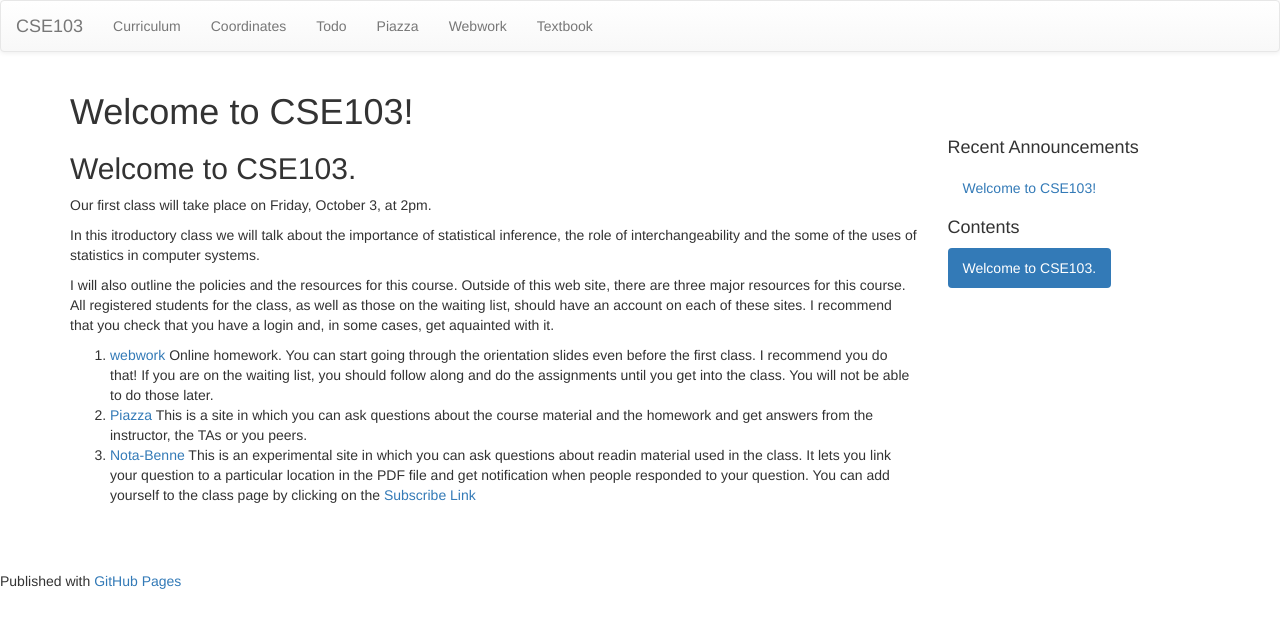
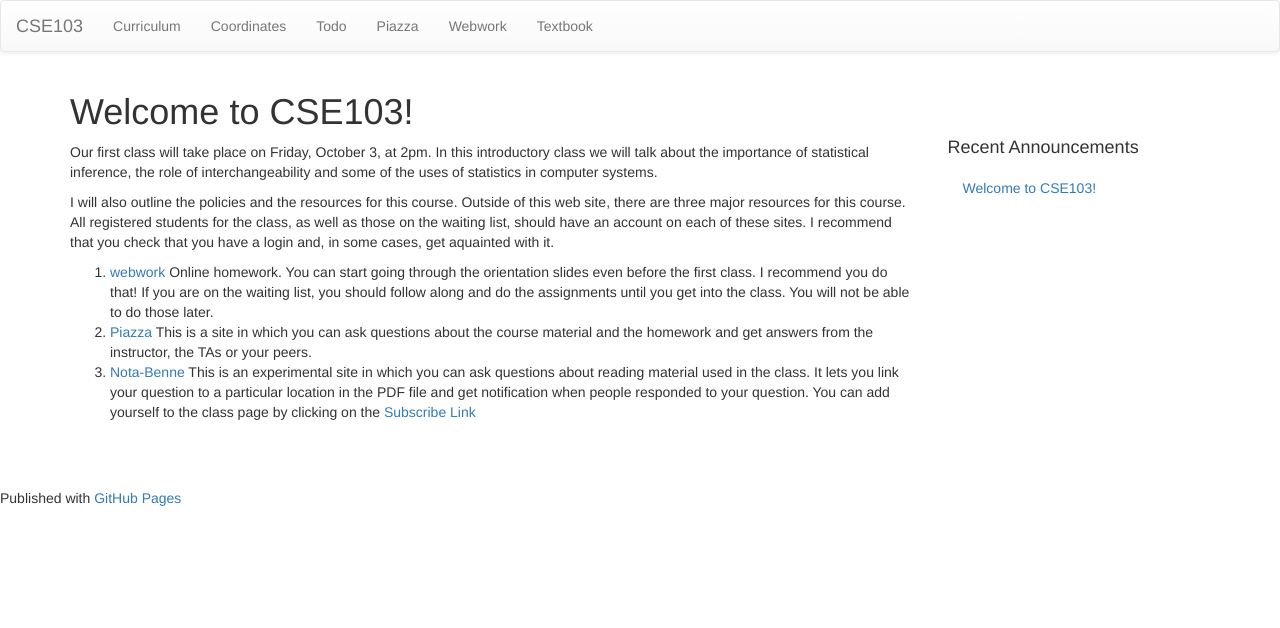
Before and after one commit to cse103/cse103.github.io, a Jekyll site: the page built from _posts/2014-09-18-welcome.md, in a window 1280 px wide. Shown: the top 628 px of the page. Built offline with Jekyll 4.4.1, drawn with Linux system fonts in a browser that asks for light colours; nearby versions of some CDN libraries; Markdown is read by kramdown in place of the engine named in the settings.

Commit message:
Edit welcome post.

```diff
--- a/_posts/2014-09-18-welcome.md
+++ b/_posts/2014-09-18-welcome.md
@@ -3,11 +3,8 @@ layout: default
 title: Welcome to CSE103!
 ---
 
-## Welcome to CSE103. ##
-Our first class will take place on Friday, October 3, at 2pm.
-
-In this itroductory class we will talk about the importance of
-statistical inference, the role of interchangeability and the some of
+Our first class will take place on Friday, October 3, at 2pm. In this introductory class we will talk about the importance of
+statistical inference, the role of interchangeability and some of
 the uses of statistics in computer systems.
 
 I will also outline the policies and the resources for this
@@ -24,9 +21,9 @@ the waiting list, you should follow along and do the assignments until
 you get into the class. You will not be able to do those later.
 1. [Piazza](https://piazza.com/class/hzpd9rblz9f3go) This is a site in
 which you can ask questions about the course material and the homework
-and get answers from the instructor, the TAs or you peers.
+and get answers from the instructor, the TAs or your peers.
 1. [Nota-Benne](http://nb.mit.edu/)  This is an experimental site in
-which you can ask questions about readin material used in the
+which you can ask questions about reading material used in the
 class. It lets you link your question to a particular location in the
 PDF file and get notification when people responded to your
 question. You can add yourself to the class page by clicking on
```
